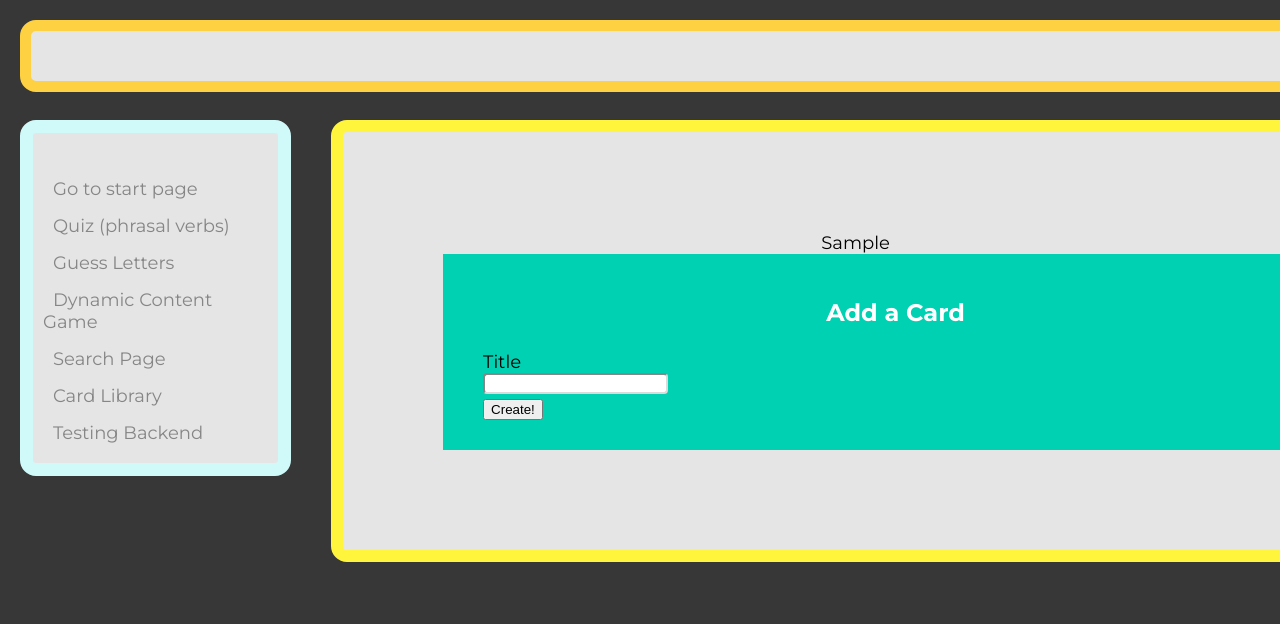
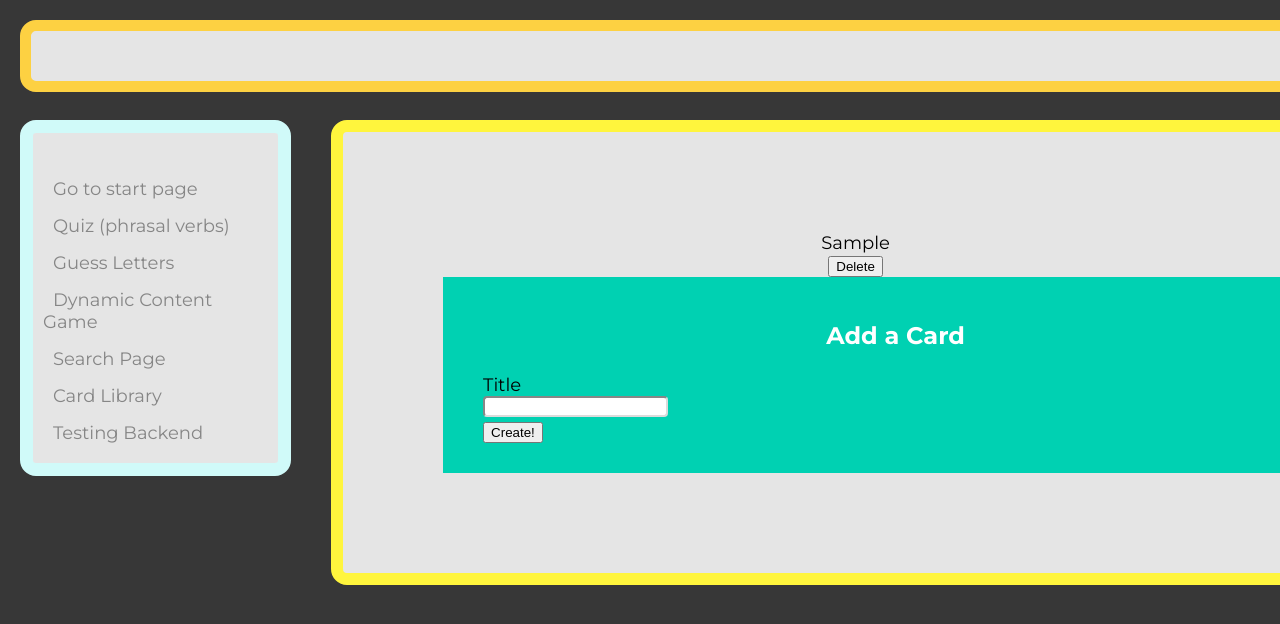
Before and after one commit to kindheart-is-good/education-entertainment, a React (Create React App) app: page /card-library in a window 1280 px wide. Both pictures are taken after typing "Sample" into the empty fields and a click on the button "Create!". Shown: the top 624 px of the page. Built offline with nearby package versions, Linux system fonts and the light colour scheme.

Commit message:
Card Library: Added ability for users to delete items.

```diff
--- a/src/pages/CardLibrary/CardLibrary.jsx
+++ b/src/pages/CardLibrary/CardLibrary.jsx
@@ -6,6 +6,13 @@ import CardList from "./componentsLocal/CardList";
 const CardLibrary = () => {
 
     const [cards, setCards] = useState([]);
+
+    const deleteCardById = (id) => {
+      const updatedCards = cards.filter((card) => {
+        return card.id !== id;
+      });
+      setCards(updatedCards);
+    };
 
     const createCard = (title) => {
         //console.log('Need to add card with:', title);
@@ -22,7 +29,7 @@ const CardLibrary = () => {
     return (
         /*<div>number of elements in cards array is: {cards.length}</div>*/
         <div className={styles.content}>
-            <CardList cards={cards} />
+            <CardList cards={cards} onDelete={deleteCardById} />
             <CardCreate onCreate={createCard} />
         </div>
     )
--- a/src/pages/CardLibrary/componentsLocal/CardList.jsx
+++ b/src/pages/CardLibrary/componentsLocal/CardList.jsx
@@ -2,10 +2,10 @@ import React from "react";
 import CardShow from "./CardShow";
 import styles from "./Cards.module.css";
 
-const CardList = ({ cards }) => {
+const CardList = ({ cards, onDelete }) => {
 
     const renderedCards = cards.map((card) => {
-        return <CardShow key={card.id} card={card} />
+        return <CardShow key={card.id} card={card} onDelete={onDelete} />
     })
 
     return (
--- a/src/pages/CardLibrary/componentsLocal/CardShow.jsx
+++ b/src/pages/CardLibrary/componentsLocal/CardShow.jsx
@@ -1,11 +1,20 @@
 import React from "react";
 import styles from "./Cards.module.css";
 
-const CardShow = ({ card }) => {
+const CardShow = ({ card, onDelete }) => {
+
+    const handleClick = () => {
+        onDelete(card.id);
+    }
 
     return (
         <div className={styles.cardShow}>
             {card.title}
+            <div className={styles.actions}>
+                <button className={styles.delete} onClick={handleClick}>
+                    Delete
+                </button>
+            </div>
         </div>
     )
 }
```
